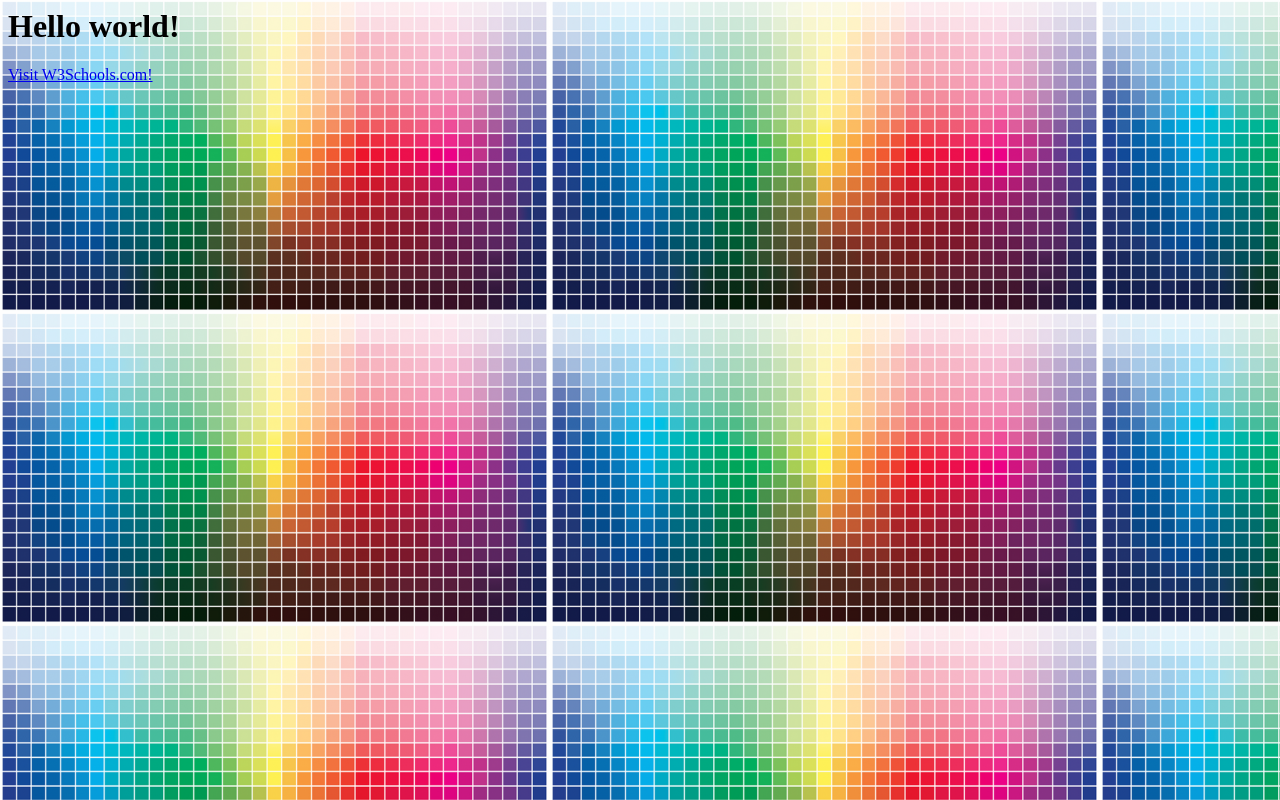
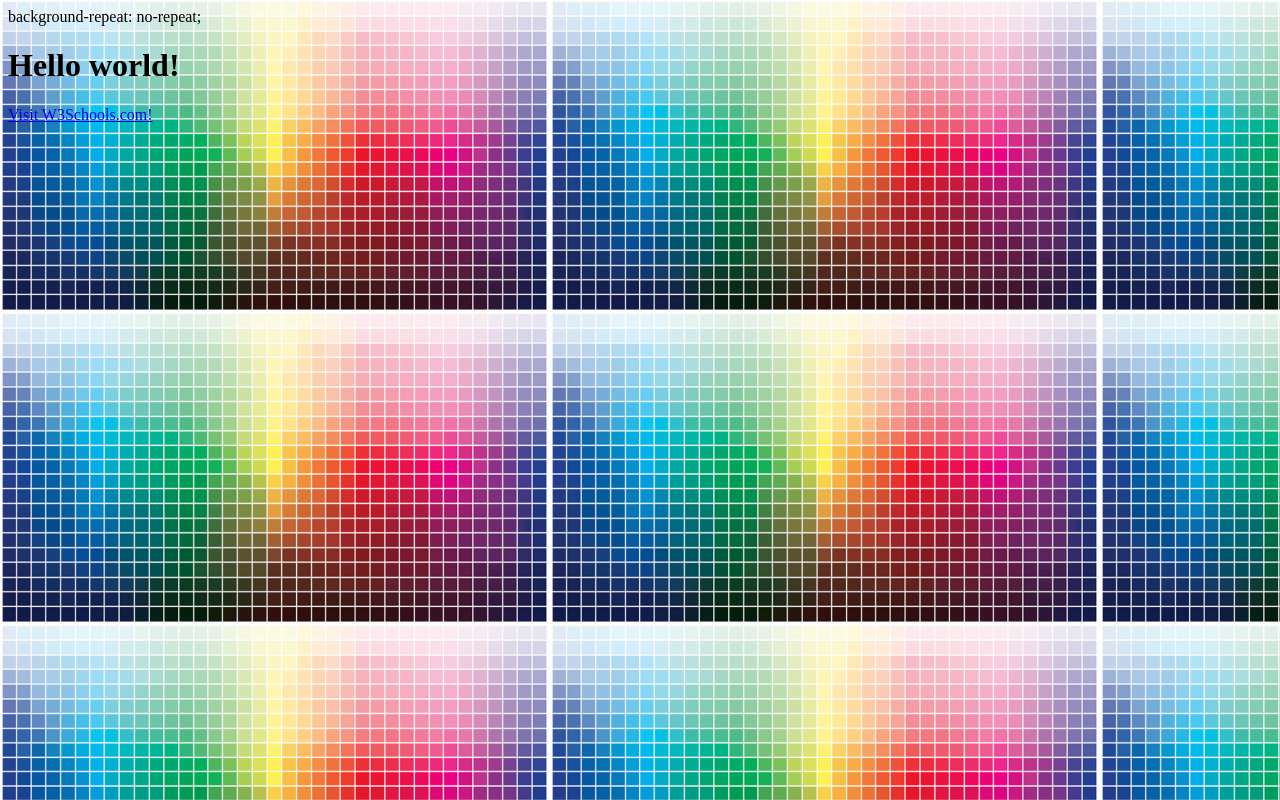
Before and after one commit to solrichard/solrichard.github.io, a plain HTML site: page index.html in a window 1280 px wide. Drawn offline with Linux system fonts and the light colour scheme.

Commit message:
Update index.html

```diff
--- a/index.html
+++ b/index.html
@@ -1,6 +1,9 @@
 <html>
 
 <body background="color.jpg">
+  <div>
+    background-repeat: no-repeat;
+  </div>
 <h1>Hello world!</h1>
 <p><a href="http://www.w3schools.com">Visit W3Schools.com!</a></p>
 </body>
```
